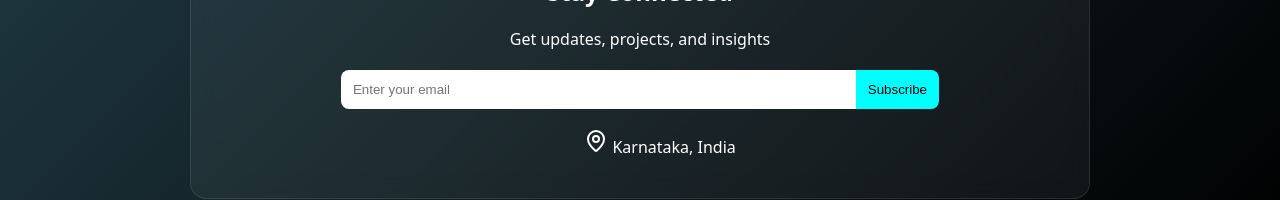
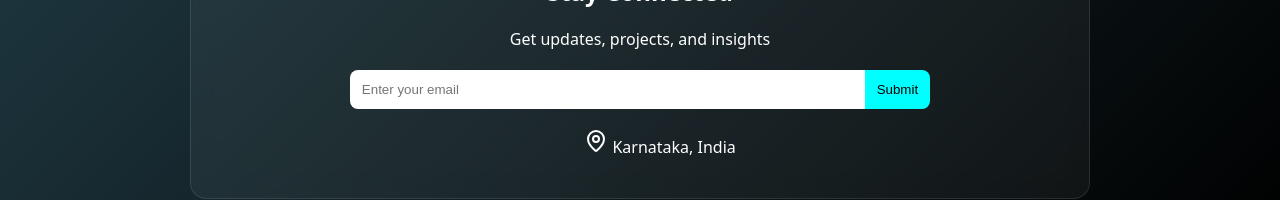
Before and after one commit to KrithiP06/FUTURE_FS_01, a plain HTML site: page index.html in a window 1280 px wide. Shown: the part 1923-2123 px from the top of the page. Drawn offline with nearby package versions, Linux system fonts and the light colour scheme.

Commit message:
Update index.html

```diff
--- a/index.html
+++ b/index.html
@@ -97,7 +97,7 @@
 
     <form id="contactForm" class="form">
       <input type="email" placeholder="Enter your email" required>
-      <button type="submit">Subscribe</button>
+      <button type="submit">Submit</button>
     </form>
 
     <div class="socials">
```
